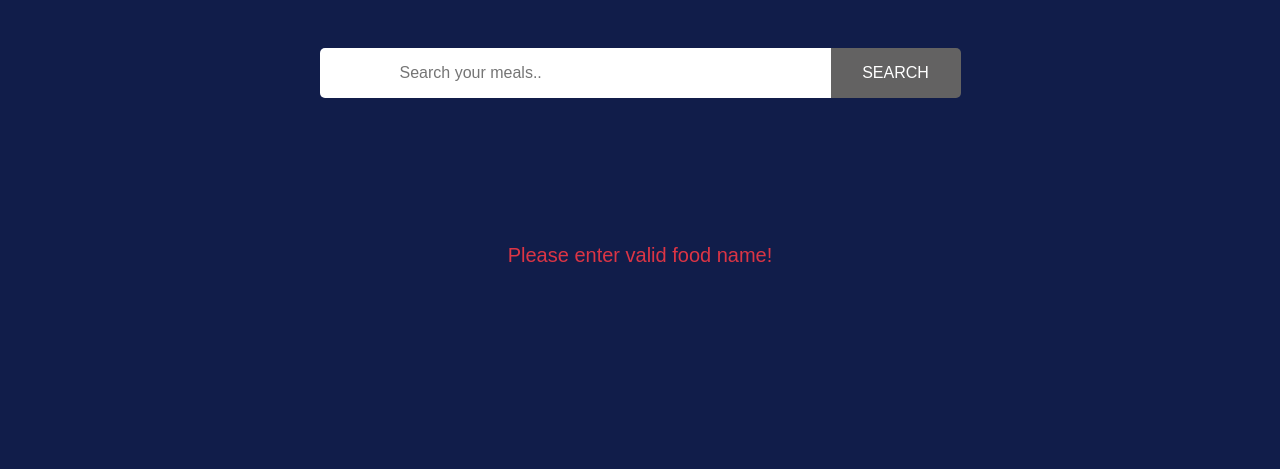
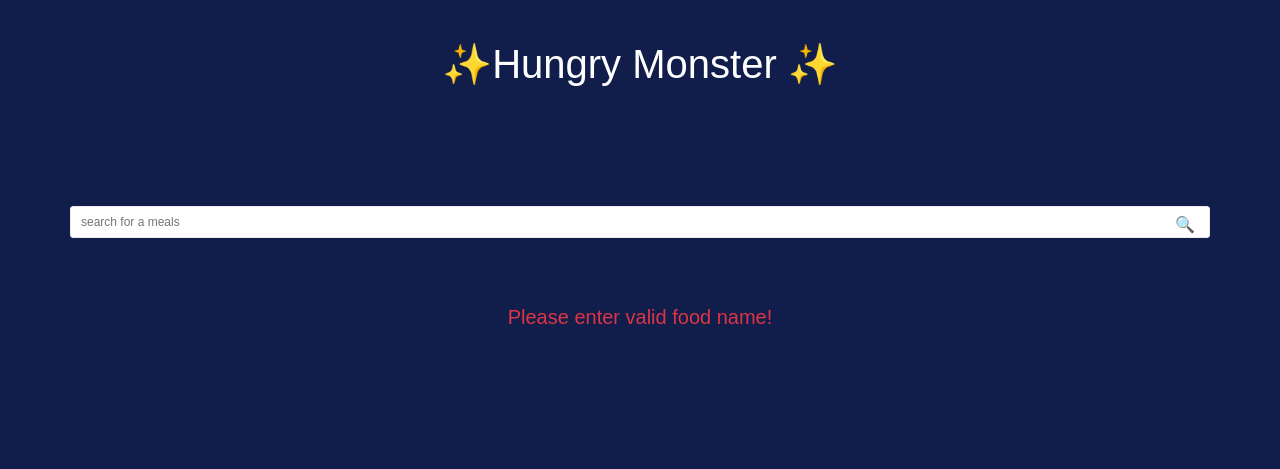
Before and after one commit to morshedalam3/Hungry-Monstay, a plain HTML site: page index.html in a window 1280 px wide. Drawn offline with nearby package versions, Linux system fonts and the light colour scheme.

Commit message:
something new

```diff
--- a/food.js
+++ b/food.js
@@ -1,9 +1,9 @@
 const data_container = document.getElementById('foods');
-const searchBtn = document.getElementById('searchBar');
+const searchBtn = document.getElementById('searchWrapper');
 const recommend = document.getElementById('recommend');
 
 searchBtn.addEventListener('click', function () {
-    const searchWord = document.getElementById('search-word').value;
+    const searchWord = document.getElementById('searchBar').value;
     data_container.innerHTML = '';
     if (searchWord === '') {
         recommend.style.display = 'block';
@@ -12,6 +12,23 @@ searchBtn.addEventListener('click', function () {
         recommend.style.display = 'none';
     }
 });
+
+
+
+// const data_container = document.getElementById('foods');
+// const searchBtn = document.getElementById('searchBar');
+// const recommend = document.getElementById('recommend');
+
+// searchBtn.addEventListener('click', function () {
+//     const searchWord = document.getElementById('search-word').value;
+//     data_container.innerHTML = '';
+//     if (searchWord === '') {
+//         recommend.style.display = 'block';
+//     } else {
+//         getFood(searchWord);
+//         recommend.style.display = 'none';
+//     }
+// });
 
 const displayDetails = name => {
     const url = `https://www.themealdb.com/api/json/v1/1/lookup.php?i=${name}`;
--- a/index.html
+++ b/index.html
@@ -10,7 +10,23 @@
     <link rel="stylesheet" href="styleFive.css">
     </head>
     <body>
-        <div class="container py-5">
+
+        <div class="container">
+            <h1>&#x2728;Hungry Monster &#x2728;</h1>
+
+            </div>
+            <div class="container-two">
+                <div id="searchWrapper">
+                    <input
+                        type="text"
+                        name="searchBar"
+                        id="searchBar"
+                        placeholder="search for a meals"
+                    />
+            </div>
+
+
+        <!-- <div class="container py-5">
             <div class="row justify-content-center">
                 <div class="col-lg-7 mx-auto text-center">
                     <form">
@@ -27,7 +43,7 @@
                     </form>
                 </div>
             </div>
-        </div>
+        </div> -->
 
         <div id="food-Details" class="modal-body"></div>
 
--- a/styleFive.css
+++ b/styleFive.css
@@ -1,108 +1,33 @@
-
 body {
     color: white;
     font-family: sans-serif;
     background-color: #111d4a;
 }
-a {
-    text-decoration: none;
-    transition: 0.2s;
-    color: #e74c3c;
+.container {
+    padding: 40px;
+    margin: 0 auto;
+    text-align: center;
+}
+.container-two{
+   padding: 70px;
 }
 
-.inner-form {
-    display: flex;
+#searchBar {
     width: 100%;
-    -ms-flex-pack: justify;
-    justify-content: space-between;
-    -ms-flex-align: center;
-    align-items: center;
-    border-radius: 5px;
-    overflow: hidden;
-    margin-bottom: 30px;
+    height: 32px;
+    border-radius: 3px;
+    border: 1px solid #eaeaea;
+    padding: 5px 10px;
+    font-size: 12px;
 }
 
-.inner-form .input-field {
-    height: 50px;
+#searchWrapper {
+    position: relative;
 }
 
-.inner-form .input-field input {
-    height: 100%;
-    background: transparent;
-    border: 0;
-    display: block;
-    width: 100%;
-    padding: 10px 0;
-    font-size: 16px;
-    color: rgb(0, 0, 0);
+#searchWrapper::after {
+    content: '🔍';
+    position: absolute;
+    top: 7px;
+    right: 15px;
 }
-
-.inner-form .input-field input.placeholder {
-    color: #222;
-    font-size: 16px;
-}
-
-.inner-form .input-field input:-moz-placeholder {
-    color: #222;
-    font-size: 16px;
-}
-
-.inner-form .input-field input:hover,
-.inner-form .input-field input:focus {
-    box-shadow: none;
-    outline: 0;
-}
-
-.inner-form .input-field.first-wrap {
-    -ms-flex-positive: 1;
-    flex-grow: 1;
-    display: -ms-flexbox;
-    display: flex;
-    -ms-flex-align: center;
-    align-items: center;
-    background: white;
-}
-
-.inner-form .input-field.first-wrap input {
-    -ms-flex-positive: 1;
-    flex-grow: 1;
-}
-
-.inner-form .input-field.first-wrap .svg-wrapper {
-    min-width: 80px;
-    display: flex;
-    -ms-flex-pack: center;
-    justify-content: center;
-    -ms-flex-align: center;
-    align-items: center;
-}
-
-.inner-form .input-field.first-wrap svg {
-    width: 25px;
-    height: 25px;
-    fill: #777;
-}
-
-.inner-form .input-field.second-wrap {
-    min-width: 130px;
-}
-
-.inner-form .input-field.second-wrap .btn-search {
-    height: 100%;
-    width: 100%;
-    white-space: nowrap;
-    font-size: 16px;
-    color: #fff;
-    border: 0;
-    cursor: pointer;
-    position: relative;
-    z-index: 0;
-    background: #636262;
-    transition: all 0.2s ease-out, color 0.2s ease-out;
-    font-weight: 300;
-}
-
-.inner-form .input-field.second-wrap .btn-search:focus {
-    outline: 0;
-    box-shadow: none;
-}
```
